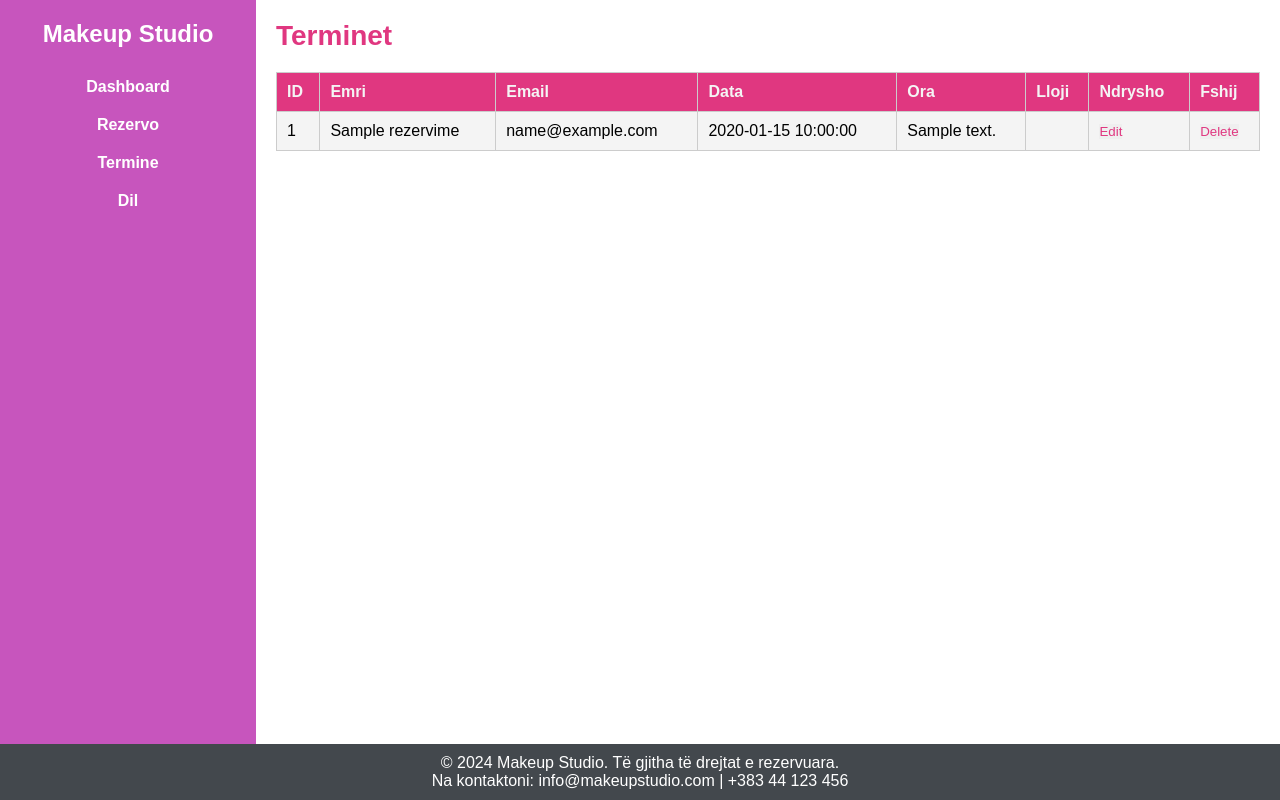
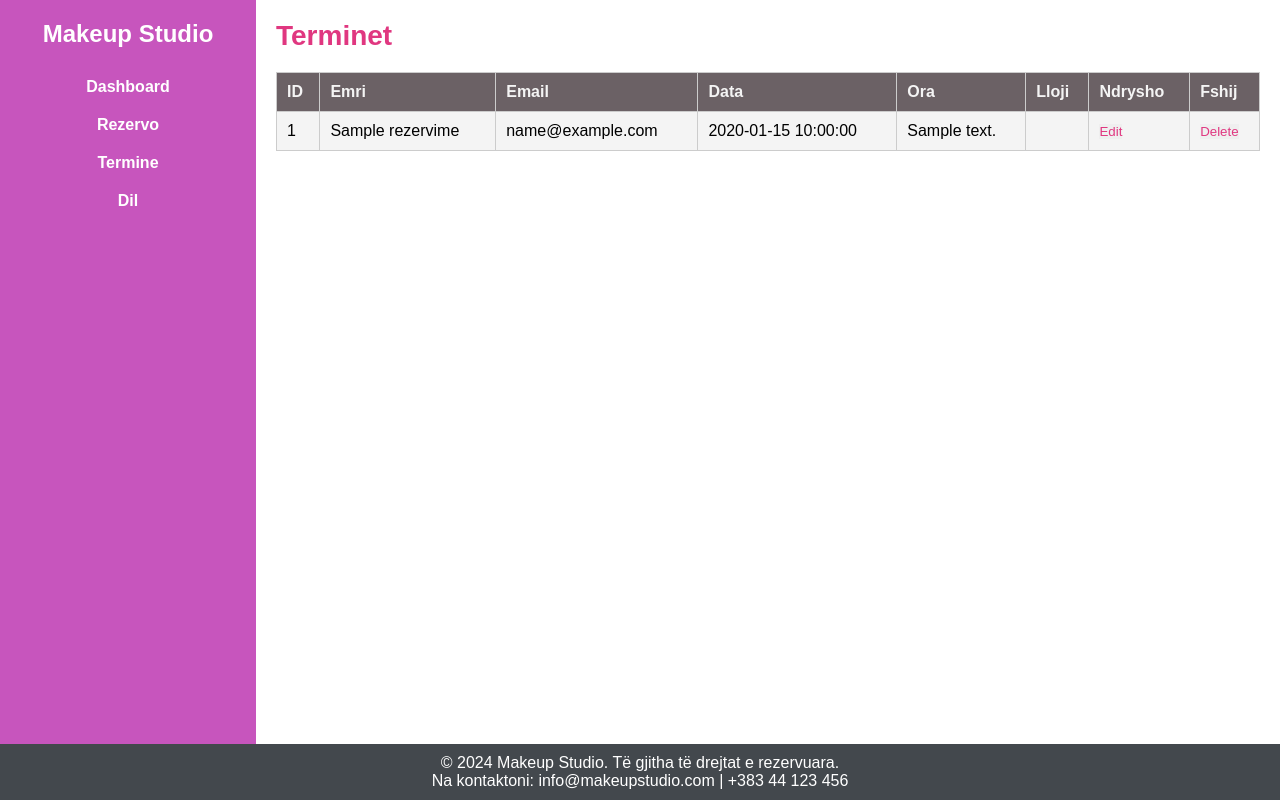
Before and after one commit to leoneberisha/MakeupStudio, a PHP site: page /termine.php in a window 1280 px wide. Run offline with PHP 8.4, Linux system fonts and the light colour scheme; tables that the repository leaves empty or names only in its code hold one stand-in row (values such as "Sample post"); data that the repository does not hold is empty.

Commit message:
Update termine.php

```diff
--- a/termine.php
+++ b/termine.php
@@ -31,9 +31,10 @@ while ($row = $result->fetch_assoc()) {
         padding: 10px;
         text-align: left;
         background-color: #f4f4f4;
+
     }
     th {
-        background-color:rgb(224, 55, 128);;
+        background-color:rgb(107, 97, 101);;
         color: #f4f4f4;
     }
     .no-data {
```
